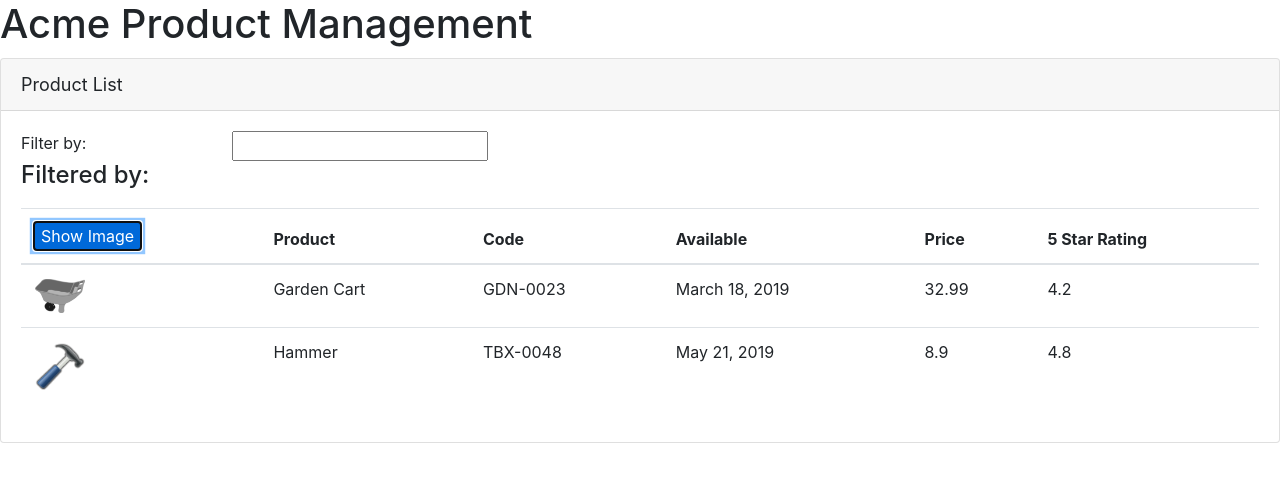
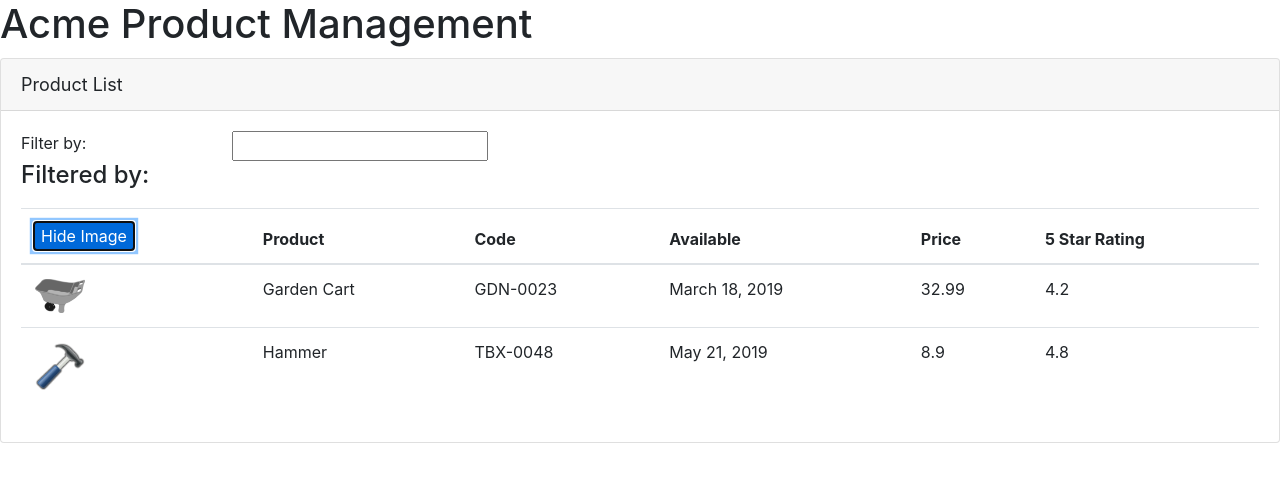
Before and after one commit to joewiththeflow/APM, an Angular app: page / in a window 1280 px wide. Both pictures are taken after a click on the button "Show Image". Shown: the top 482 px of the page. Built offline with nearby package versions, Linux system fonts and the light colour scheme.

Commit message:
Show/hide images using button and event binding

```diff
--- a/src/app/products/product-list.component.html
+++ b/src/app/products/product-list.component.html
@@ -19,8 +19,9 @@
                 <thead>
                     <tr>
                         <th>
-                            <button class='btb btn-primary'>
-                                Show Image
+                            <button class='btb btn-primary'
+                            (click)='toggleImage()'>
+                                {{showImage ? 'Hide' : 'Show'}} Image
                             </button>
                         </th>
                         <th>Product</th>
@@ -33,7 +34,8 @@
                 <tbody>
                     <tr *ngFor='let product of products'>
                         <td>
-                            <img [src]='product.imageUrl'
+                            <img *ngIf='showImage'
+                            [src]='product.imageUrl'
                             [title]='product.productName'
                             [style.width.px]='imageWidth'
                             [style.margin.px]='imageMargin'>
--- a/src/app/products/product-list.component.ts
+++ b/src/app/products/product-list.component.ts
@@ -9,6 +9,7 @@
     pageTitle: string = 'Product List';
     imageWidth: number = 50;
     imageMargin: number = 2;
+    showImage: boolean = false;
     products: any[] = [
         {
             "productId": 2,
@@ -31,4 +32,8 @@
             "imageUrl": "assets/images/hammer.png"
           }
     ];
+
+    toggleImage(): void {
+      this.showImage = !this.showImage;
+    }
 }
```
